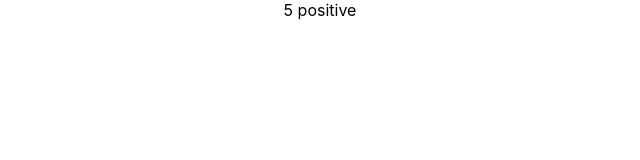
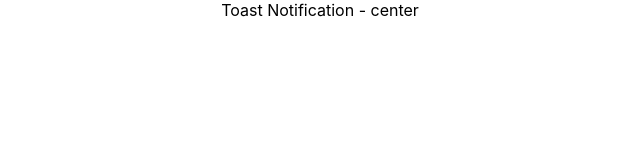
Before and after one commit to hcsoylu/react-with-ts, a React (Create React App) app: page / in a window 1280 px wide. Shown: the top 160 px of the page, without its empty margins (320-960 px from the left). Built offline with nearby package versions, Linux system fonts and the light colour scheme.

Commit message:
template literals and exclude

```diff
--- a/src/App.tsx
+++ b/src/App.tsx
@@ -1,11 +1,10 @@
 import "./App.css";
-
-import RandomNumber from "./components/restriction/RandomNumber";
+import Toast from "./components/Toast";
 
 function App() {
   return (
     <div className="App">
-      <RandomNumber value={5} isPositive={true} />
+      <Toast position="center" />
     </div>
   );
 }
--- /dev/null
+++ b/src/components/Toast.tsx
@@ -0,0 +1,16 @@
+import React from "react";
+
+type HorizontalPosition = "left" | "center" | "right";
+type VerticalPosition = "top" | "center" | "bottom";
+
+type ToastProps = {
+  position:
+    | Exclude<`${HorizontalPosition}-${VerticalPosition}`, "center-center">
+    | "center";
+};
+
+const Toast = ({ position }: ToastProps) => {
+  return <div>Toast Notification - {position}</div>;
+};
+
+export default Toast;
```
